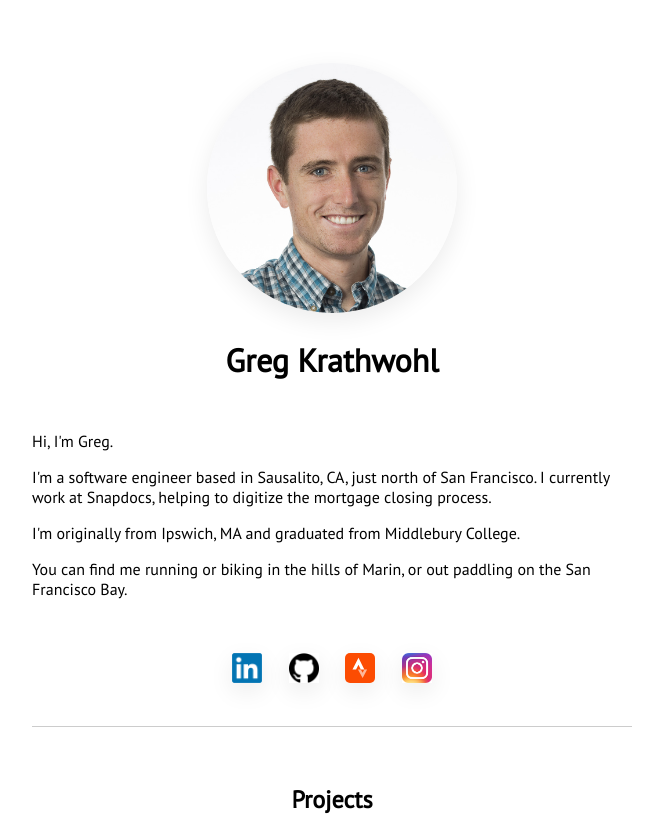
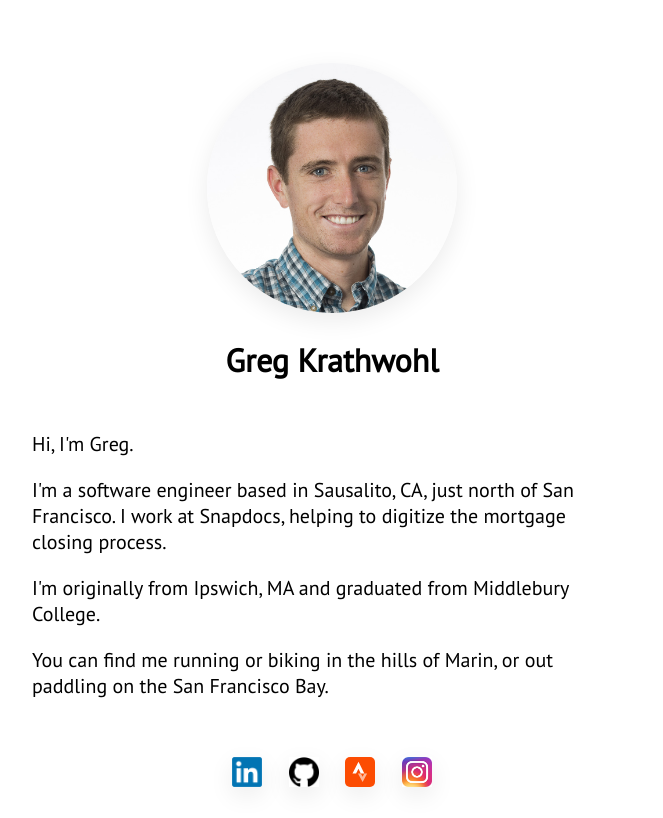
Before and after one commit to gkrathwohl/gkrathwohl.github.io, a plain HTML site: page index.html in a window 1280 px wide. Shown: the top 818 px of the page, without its empty margins (308-971 px from the left). Drawn offline with Linux system fonts and the light colour scheme.

Commit message:
Test codespace

```diff
--- a/index.html
+++ b/index.html
@@ -36,6 +36,7 @@
       min-width: 600px;
       margin-left: auto;
       margin-right: auto;
+      font-size: 20px;
     }
 
     h1 {
@@ -113,7 +114,7 @@
       <p>Hi, I'm Greg.</p>
       <p>
         I'm a software engineer based in Sausalito, CA, just north of San Francisco.
-        I currently work at Snapdocs, helping to digitize the mortgage closing process.
+        I work at Snapdocs, helping to digitize the mortgage closing process.
       </p>
       <p>
         I'm originally from Ipswich, MA and graduated from Middlebury College.
```
